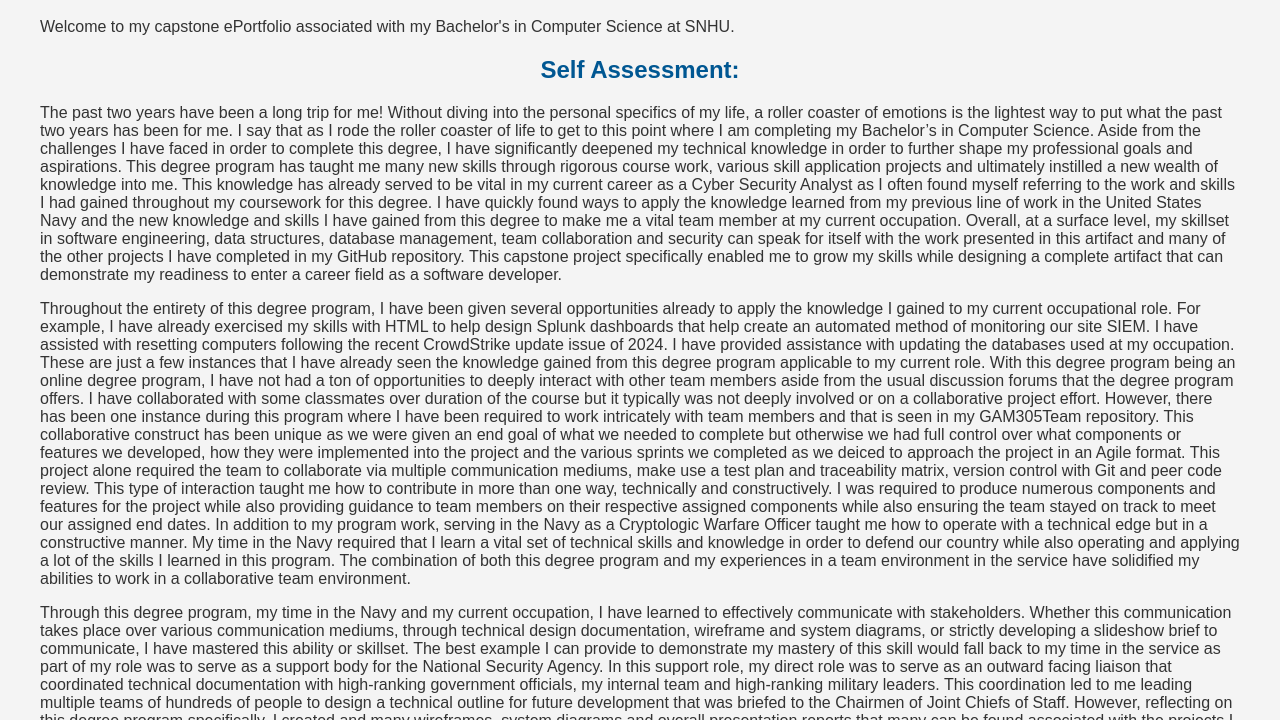
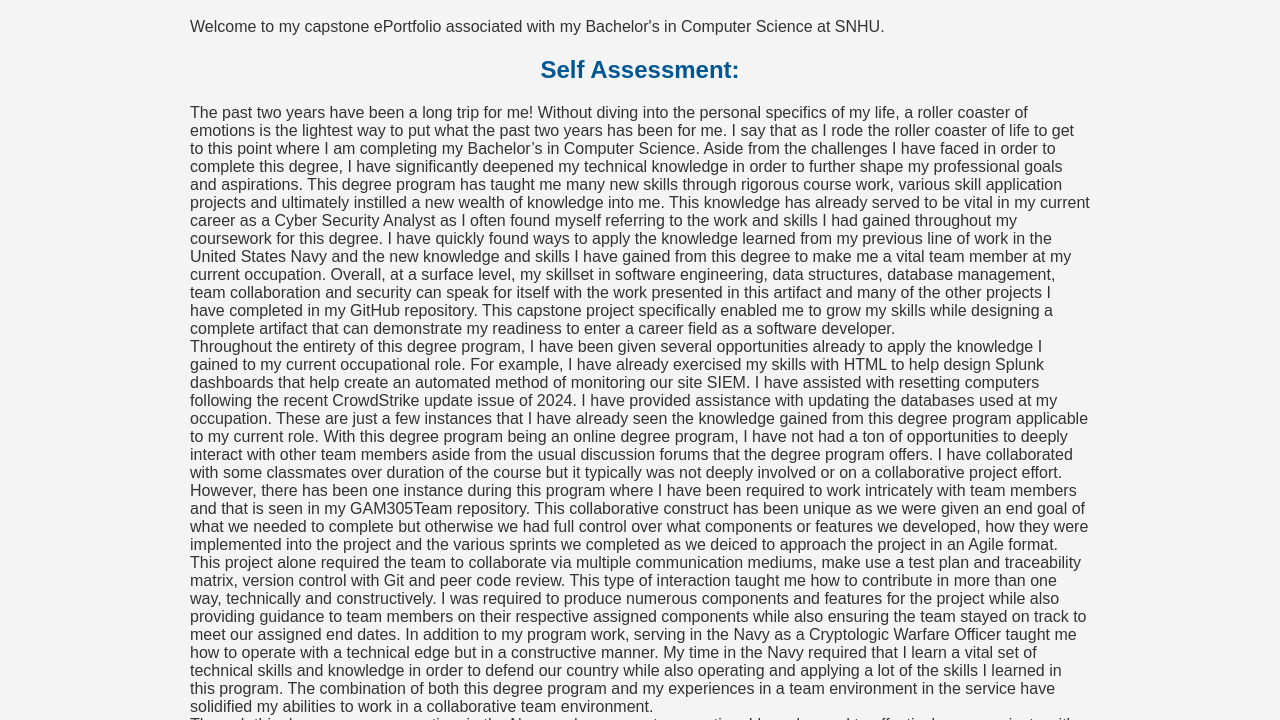
Before and after one commit to Tsdoupe/tsdoupe.github.io, a plain HTML site: page index.html in a window 1280 px wide. Shown: the part 80-800 px from the top of the page. Drawn offline with Linux system fonts and the light colour scheme.

Commit message:
Update index.html

```diff
--- a/index.html
+++ b/index.html
@@ -7,11 +7,18 @@
             margin: 40px;
             background-color: #f4f4f4;
             color: #333;
+            text-align: center;
           }
 
           h1, h2 {
             color: #005792;
             text-align: center;
+          }
+
+          p {
+              text-align: left;
+              max-width: 900px;
+              margin: 0 auto;
           }
 
           .button-link {
@@ -27,6 +34,11 @@
           .button-link:hover {
             background-color: #003f6f;
           }
+
+         .video-container {
+             text-align: center;
+         }
+
     </style>
 
 <h1>Tyler Doupe | ePortfolio </h1>
```
Lines whose indentation alone changed are shown as unchanged.
